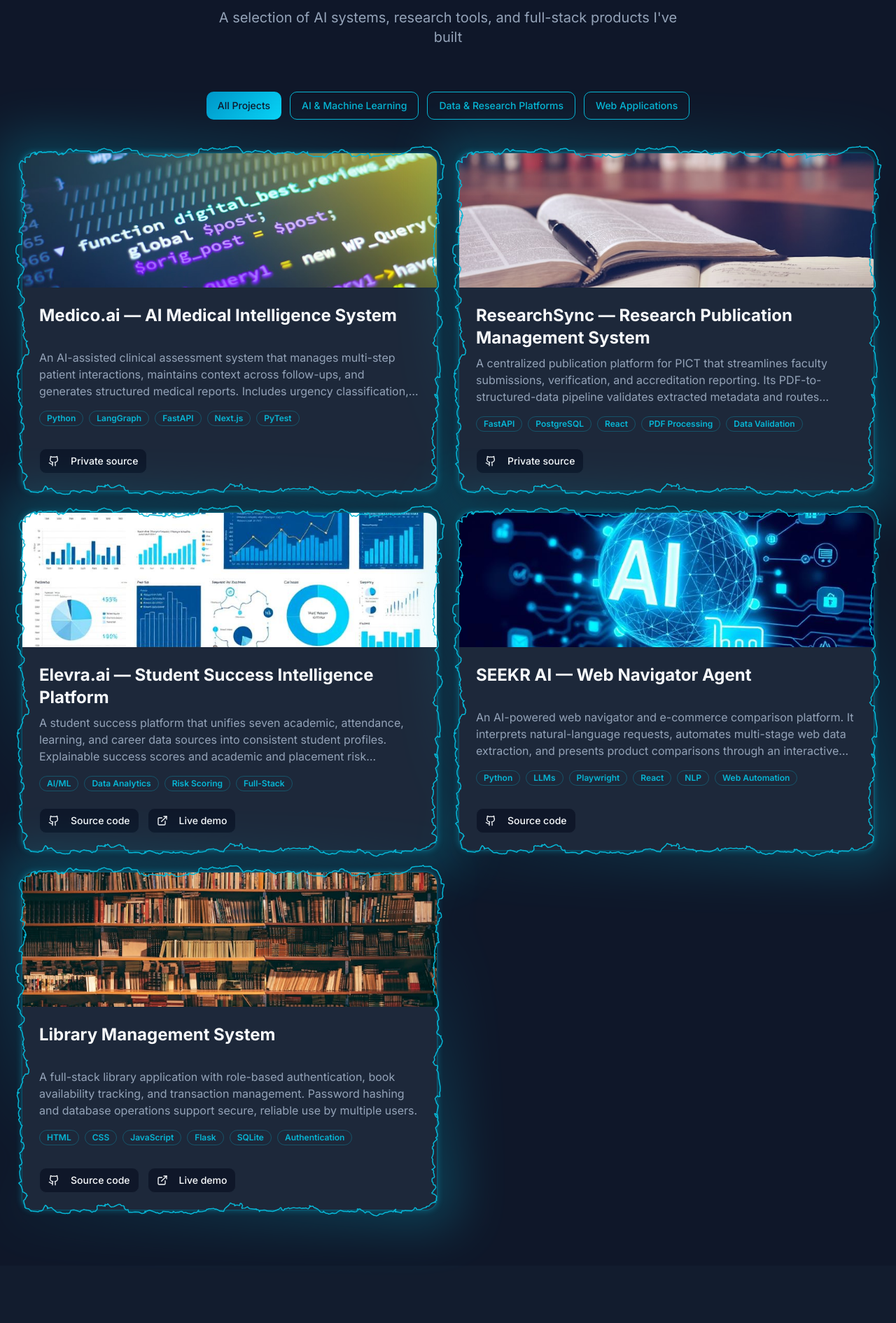
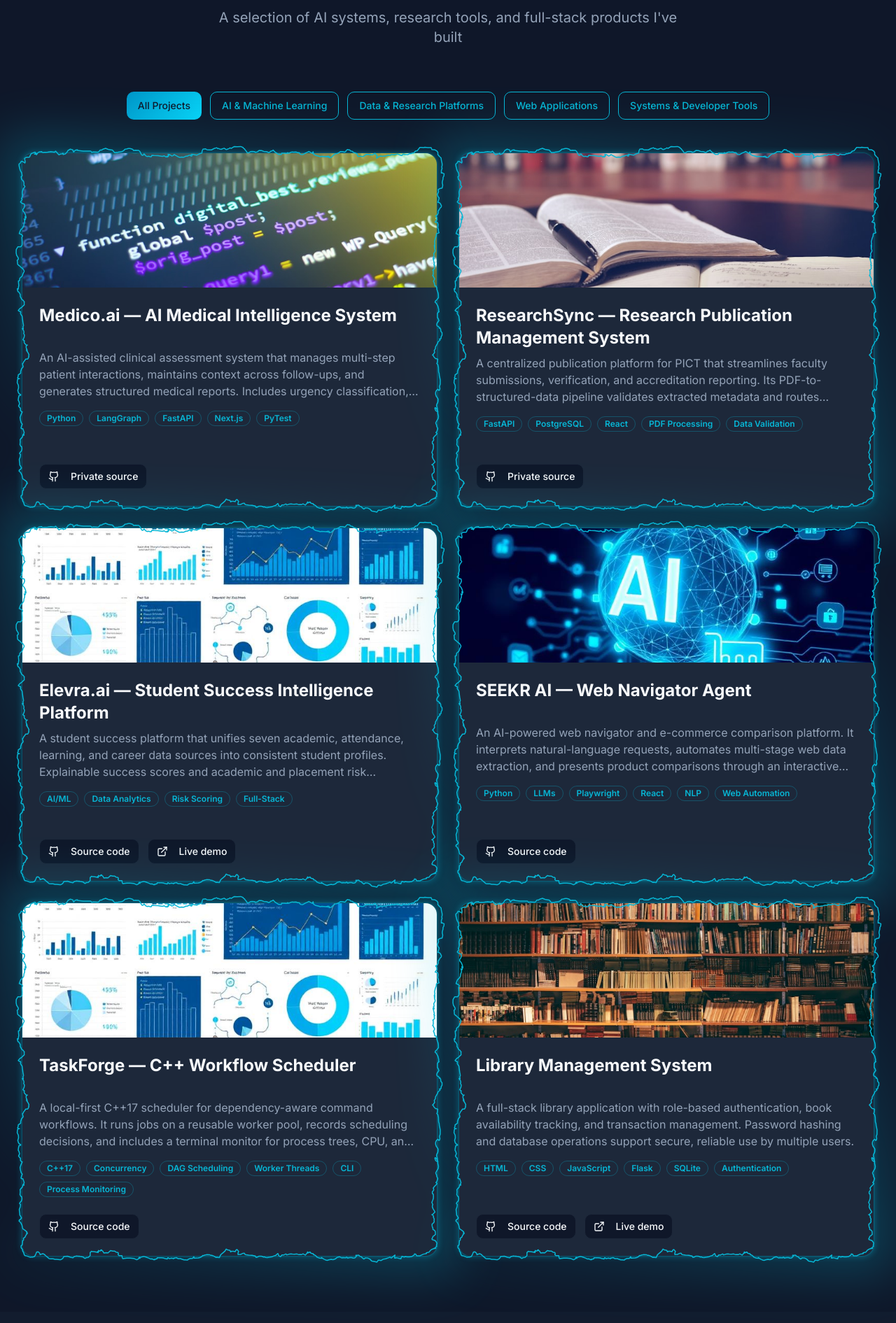
Before and after one commit to Beast123-cmd/Portfolio_AayushAngal, a React (Vite) app: page / in a window 1280 px wide. Shown: the part 2364-4255 px from the top of the page at 70% size. Built offline with nearby package versions, Linux system fonts and the light colour scheme; no server answers; the HTML template or start-up script is replaced by a standard one.

Commit message:
Replace ChatPDF with TaskForge

```diff
--- a/src/data/projects.ts
+++ b/src/data/projects.ts
@@ -4,7 +4,7 @@ export interface Project {
   description: string;
   image: string;
   tags: string[];
-  category: 'ai' | 'platform' | 'web';
+  category: 'ai' | 'platform' | 'web' | 'systems';
   github?: string;
   githubVisibility?: 'public' | 'private';
   demo?: string;
@@ -56,6 +56,16 @@ export const projects: Project[] = [
     featured: true,
   },
   {
+    id: 'taskforge',
+    title: 'TaskForge — C++ Workflow Scheduler',
+    description: 'A local-first C++17 scheduler for dependency-aware command workflows. It runs jobs on a reusable worker pool, records scheduling decisions, and includes a terminal monitor for process trees, CPU, and memory.',
+    image: 'project-kaggle',
+    tags: ['C++17', 'Concurrency', 'DAG Scheduling', 'Worker Threads', 'CLI', 'Process Monitoring'],
+    category: 'systems',
+    github: 'https://github.com/Beast123-cmd/taskforge-cpp',
+    featured: false,
+  },
+  {
     id: 'library-management',
     title: 'Library Management System',
     description: 'A full-stack library application with role-based authentication, book availability tracking, and transaction management. Password hashing and database operations support secure, reliable use by multiple users.',
@@ -73,4 +83,5 @@ export const categories = [
   { id: 'ai', label: 'AI & Machine Learning' },
   { id: 'platform', label: 'Data & Research Platforms' },
   { id: 'web', label: 'Web Applications' },
+  { id: 'systems', label: 'Systems & Developer Tools' },
 ];
```
